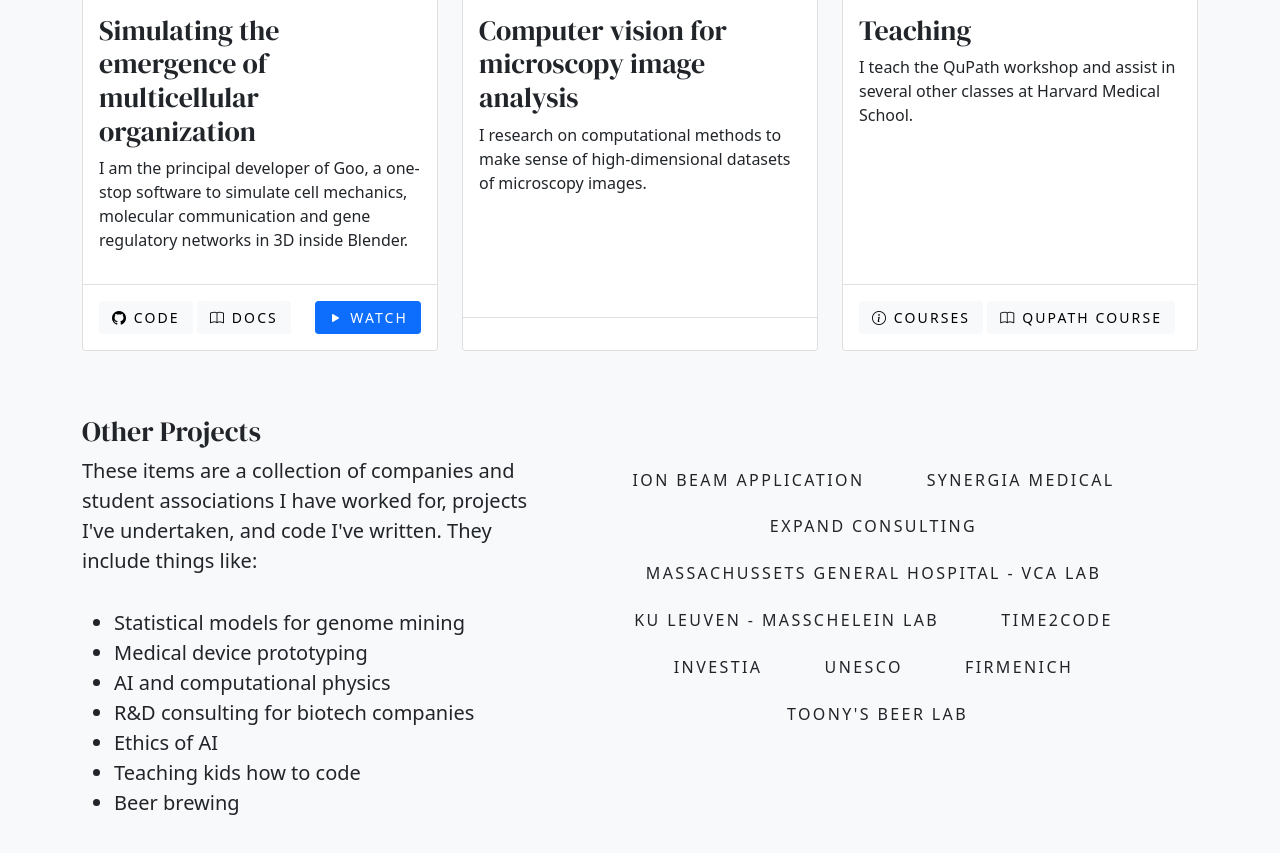
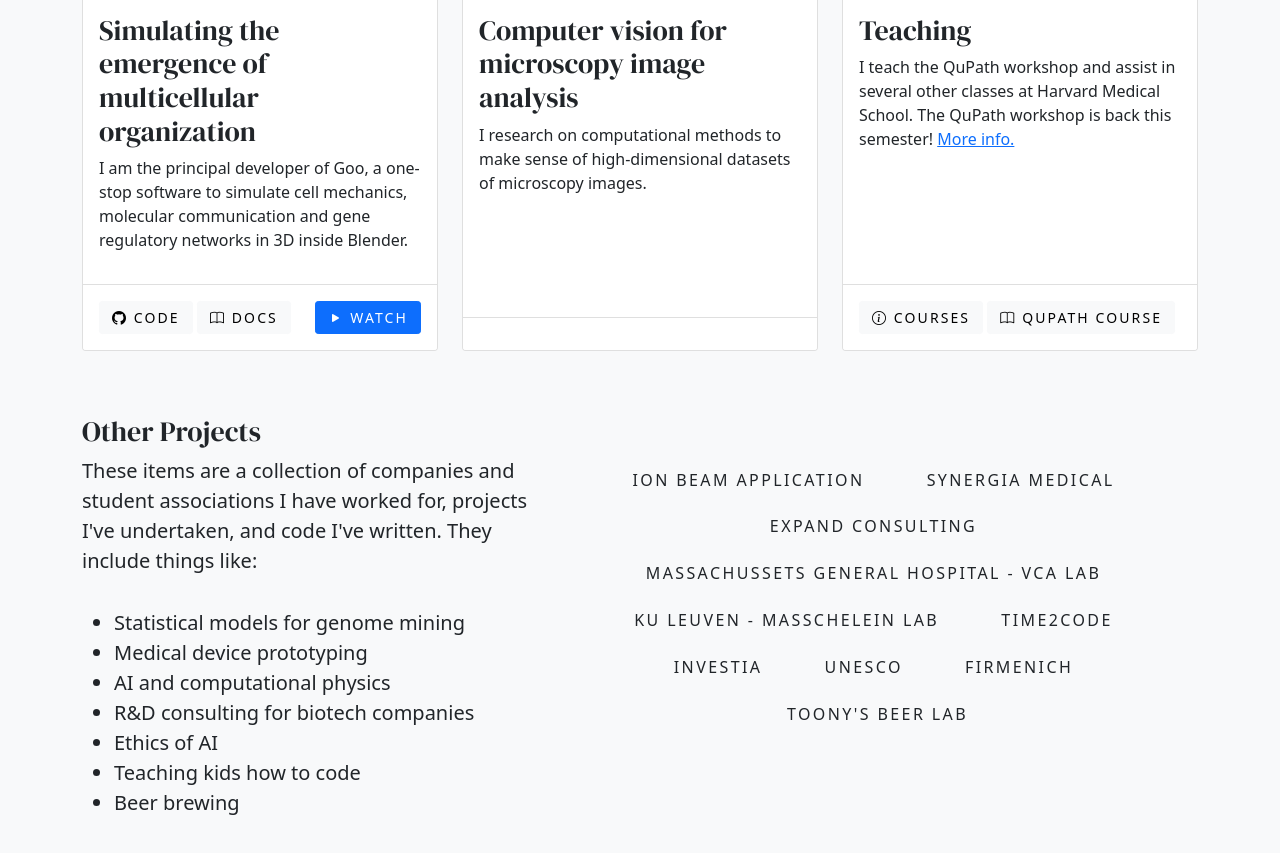
Before and after one commit to antoineruzette/antoineruzette.github.io, a plain HTML site: page index.html in a window 1280 px wide. Shown: the part 1752-2605 px from the top of the page. Drawn offline with nearby package versions, Linux system fonts and the light colour scheme.

Commit message:
update website

```diff
--- a/index.html
+++ b/index.html
@@ -121,7 +121,7 @@
           <div class='card-body'>
 
             <h3>Teaching</h3>
-            <p class='mb-3'>I teach the QuPath workshop and assist in several other classes at Harvard Medical School.</p>
+            <p class='mb-3'>I teach the QuPath workshop and assist in several other classes at Harvard Medical School. The QuPath workshop is back this semester! <a href = 'https://iac.hms.harvard.edu/teaching/2024-09-16_qupath/'>More info.</a></p>
 
           </div>
           <div class='card-footer'>
```
